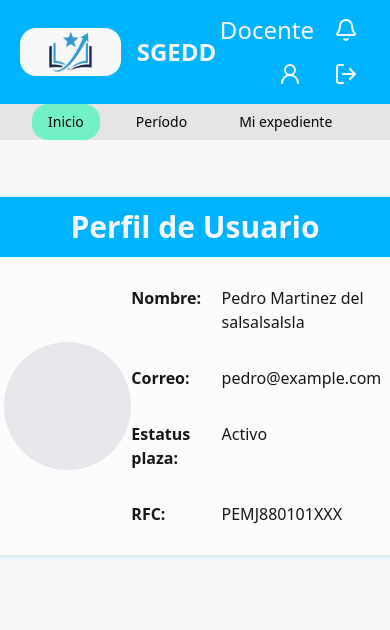
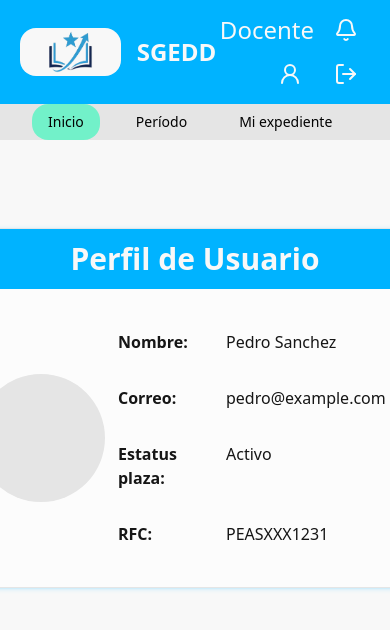
Before and after one commit to umdalecs/sgedd, a Next.js app: page /dashboard in a window 390 px wide. Shown: the top 630 px of the page. Built offline with nearby package versions, Linux system fonts and the light colour scheme.

Commit message:
Finalizacion de Inicio, anexo de tipo Usuario y mejoras en la vista y responsividad.

```diff
--- a/src/app/dashboard/page.tsx
+++ b/src/app/dashboard/page.tsx
@@ -1,12 +1,30 @@
 import DashboardCards from "@/components/common/DashboardCard";
 import Header from "@/components/common/Header";
+import { Usuario, UsuarioDocente, asignarRol } from "@/types/usuario";
 
 export default function Page() {
+  const usuarioTest: Usuario ={
+    nombre : "Pedro",
+    apellido : "Sanchez",
+    correo: "pedro@example.com",
+    puesto: "Vinculacion",
+    rfc: "PEASXXX1231",
+    rol: asignarRol("Vinculacion"),
+  }
+  const usuarioTestD: UsuarioDocente ={
+    nombre : "Pedro",
+    apellido : "Sanchez",
+    correo: "pedro@example.com",
+    puesto: "Docente",
+    rfc: "PEASXXX1231",
+    estatusPlaza: "Activo",
+    rol: asignarRol("Docente"),
+  }
   return (
     <>
     <div className="min-h-70">
-      <Header rol="Docente"></Header>
-      <DashboardCards />
+      <Header rol={usuarioTestD.rol} />
+      <DashboardCards usuario={usuarioTestD}/>
     </div>
     </>
   )
--- a/src/components/common/DashboardCard.tsx
+++ b/src/components/common/DashboardCard.tsx
@@ -1,36 +1,50 @@
 import { Card, CardContent, CardHeader, CardTitle } from "@/components/ui/card";
+import { Usuario, UsuarioDocente } from "@/types/usuario";
 
-export default function DashboardCards() {
+
+type Props = {
+  usuario: Usuario | UsuarioDocente;
+};
+
+export default function DashboardCards({ usuario }: Props) {
     return(
         <>
-        <div className="flex justify-center items-center h-2/3 mt-14">
-            <Card className="flex-col w-2/3 min-w-lg h-full py-0 gap-0 min-h-90">
+        <div className="flex justify-center items-center w-full py-22">
+            <Card className="flex-col w-1/2 min-w-lg h-full py-0 gap-0 min-h-90">
                 <CardHeader className="bg-primary text-primary-foreground rounded-t-xl py-3 text-center gap-0">
                     <CardTitle className="text-3xl font-bold">Perfil de Usuario</CardTitle>
                 </CardHeader>
                 <CardContent className="flex-1 flex items-center justify-center gap-0">
-                    <div className="flex w-full h-full px-10">
+                    <div className="flex w-full h-full">
                         <div className="w-1/3 flex items-center justify-center">
-                        <div className="w-32 h-32 bg-gray-200 rounded-full flex items-center justify-center text-gray-600">
+                        <div className="w-32 h-32 bg-sidebar-border rounded-full flex items-center justify-center">
 
                         </div>
                         </div>
                         <div className="w-2/3 flex flex-col justify-center gap-8">
                         <div className="flex gap-2">
                             <p className="font-semibold w-1/3">Nombre:</p>
-                            <p className="w-2/3">Pedro Martinez del salsalsalsla</p>
+                            <p className="w-2/3">{usuario.nombre} {usuario.apellido}</p>
                         </div>
                         <div className="flex gap-2">
                             <p className="font-semibold w-1/3">Correo:</p>
-                            <p className="w-2/3">pedro@example.com</p>
+                            <p className="w-2/3">{usuario.correo}</p>
                         </div>
-                        <div className="flex gap-2">
+                        {(usuario.rol === "Docente" && "estatusPlaza" in usuario) &&(
+                            <div className="flex gap-2">
                             <p className="font-semibold w-1/3">Estatus plaza:</p>
-                            <p className="w-2/3">Activo</p>
-                        </div>
+                            <p className="w-2/3">{usuario.estatusPlaza}</p>
+                            </div>
+                        )}
+                        {(usuario.rol === "Generador" || usuario.rol === "Revisor") &&(
+                            <div className="flex gap-2">
+                            <p className="font-semibold w-1/3">Puesto:</p>
+                            <p className="w-2/3">{usuario.puesto}</p>
+                            </div>
+                        )}
                         <div className="flex gap-2">
                             <p className="font-semibold w-1/3">RFC:</p>
-                            <p className="w-2/3">PEMJ880101XXX</p>
+                            <p className="w-2/3">{usuario.rfc}</p>
                         </div>
                         </div>
                     </div>
--- /dev/null
+++ b/src/types/usuario.ts
@@ -0,0 +1,21 @@
+export type Rol = "Docente" | "Generador" | "Revisor" | "";
+
+export interface Usuario{
+    nombre: string;
+    apellido: string;
+    correo: string;
+    puesto: string;
+    rfc: string;
+    rol: Rol;
+}
+
+export function asignarRol( puesto:string ):Rol{
+    if (puesto === "Docente") return "Docente";
+    if (puesto === "Vinculacion" || puesto === "Departamento Academico") return "Generador";
+    if (puesto === "Subdireccion") return "Revisor";
+    return "";
+}
+
+export interface UsuarioDocente extends Usuario {
+  estatusPlaza: string;
+}
```
